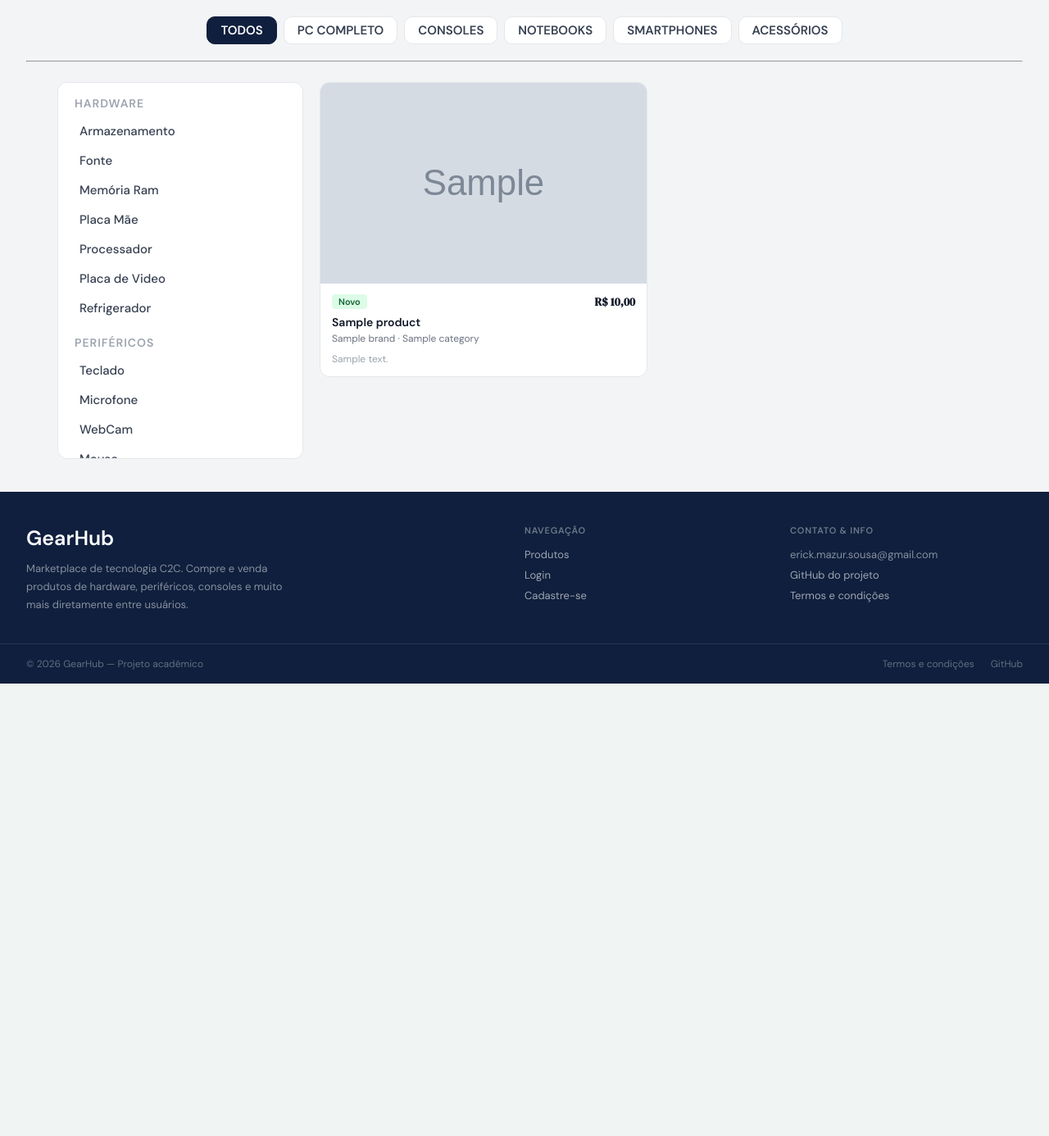
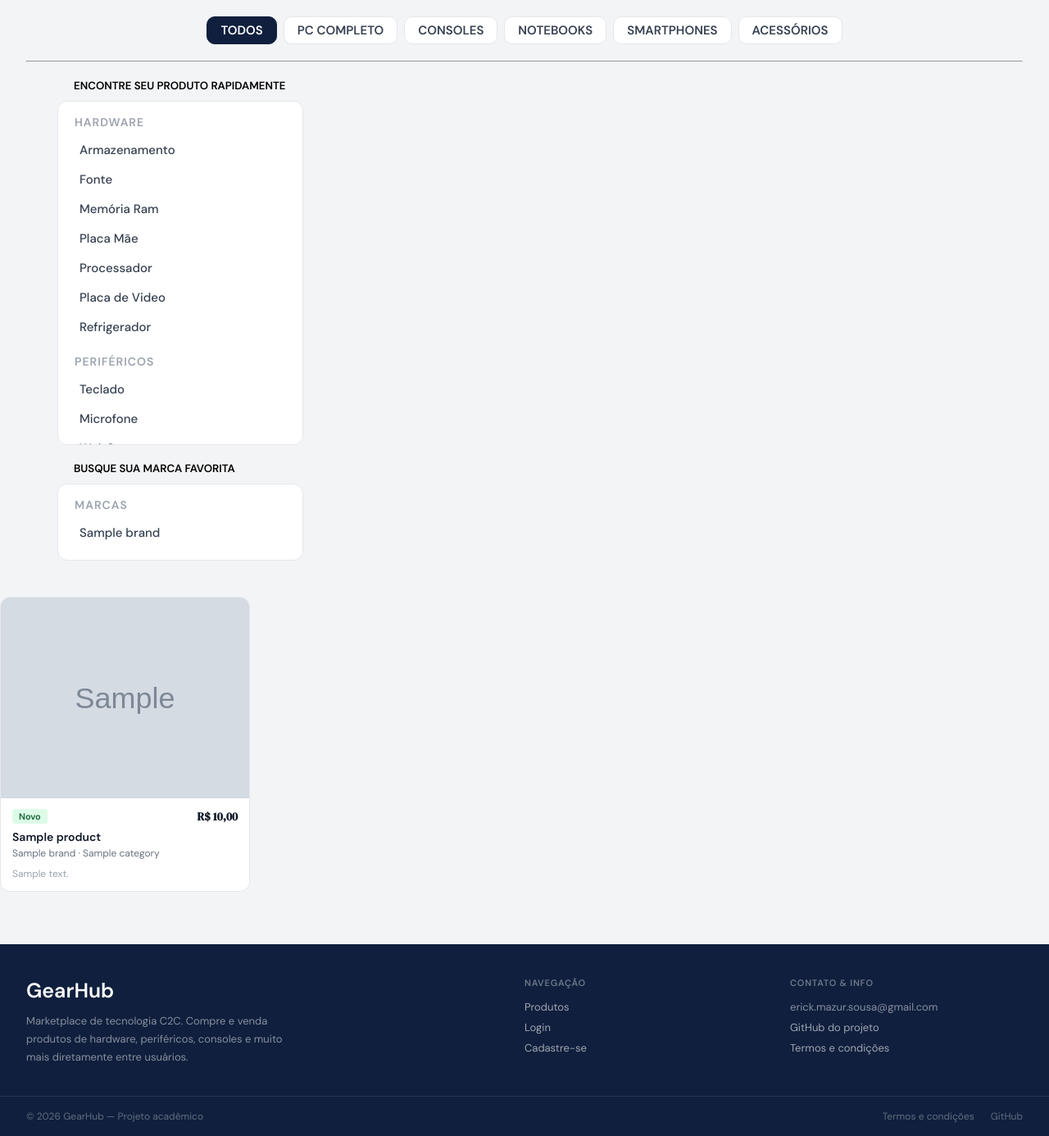
Before and after one commit to ErickMazur29/Gear-Hub, a Django app: page / in a window 1280 px wide. Shown: the part 80-1466 px from the top of the page at 82% size. Before the commit the page ends 914 px from the top, so only its background shows below. Run offline with Django 5.2, Linux system fonts and the light colour scheme; tables that the repository leaves empty hold one stand-in row (values such as "Sample post"); grey boxes marked "Sample" are stand-in pictures.

Commit message:
informações de suporte + sidebar funcional

```diff
--- a/products/static/products/css/products.css
+++ b/products/static/products/css/products.css
@@ -59,6 +59,11 @@ hr {
 }
 
 /* ── Sidebar ──────────────────────────────────────────────── */
+
+.title-sidebar{
+  margin: 20px 20px 0px 20px;
+}
+
 .sidebar {
   width: 300px;
   flex-shrink: 0;
@@ -67,8 +72,8 @@ hr {
   border-radius: 12px;
   padding: 16px;
   position: sticky;
-  margin-top: 24px;
-  max-height: calc(70vh - 100px);
+  margin-top: 10px;
+  max-height: calc(65vh - 100px);
   overflow-y: auto;
 }
 
--- a/products/templates/products.html
+++ b/products/templates/products.html
@@ -41,6 +41,10 @@
 
 
     <div class="page-layout">
+
+        <section>
+
+        <div class="title-sidebar"><h5>ENCONTRE SEU PRODUTO RAPIDAMENTE</h5></div>
         <div class="sidebar">
             <!-- Hardware section -->
             <p class="nav-group-label">Hardware</p>
@@ -107,16 +111,16 @@
             <!-- Consoles section -->
             <p class="nav-group-label">Consoles</p>
             <div class="navigation">
-                <a href="{% url 'products_list' %}?brand=Playstation"
-                class="nav-btn {% if request.GET.brand == 'Playstation' %}active{% endif %}">
+                <a href="{% url 'products_list' %}?brand=Playstation&category=Console"
+                class="nav-btn {% if request.GET.brand == 'Playstation' and request.GET.category == 'Console' %}active{% endif %}">
                 Playstation
                 </a>
-                <a href="{% url 'products_list' %}?brand=XBOX"
-                    class="nav-btn {% if request.GET.brand == 'XBOX' %}active{% endif %}">
+                <a href="{% url 'products_list' %}?brand=XBOX&category=Console"
+                    class="nav-btn {% if request.GET.brand == 'XBOX' and request.GET.category == 'Console' %}active{% endif %}">
                     XBOX
                 </a>
-                <a href="{% url 'products_list' %}?brand=Nintendo"
-                    class="nav-btn {% if request.GET.brand == 'Nintendo' %}active{% endif %}">
+                <a href="{% url 'products_list' %}?brand=Nintendo&category=Console"
+                    class="nav-btn {% if request.GET.brand == 'Nintendo' and request.GET.category == 'Console' %}active{% endif %}">
                     Nintendo
                 </a>
 
@@ -139,24 +143,24 @@
             <!-- Notebooks Section section -->
             <p class="nav-group-label">Notebooks</p>
             <div class="navigation">
-                <a href="{% url 'products_list' %}?brand=Acer"
-                    class="nav-btn {% if request.GET.brand == 'Acer' %}active{% endif %}">
+                <a href="{% url 'products_list' %}?brand=Acer&category=Notebook"
+                    class="nav-btn {% if request.GET.brand == 'Acer' and request.GET.get.category == 'Notebook' %}active{% endif %}">
                     Acer
                 </a>
-                <a href="{% url 'products_list' %}?brand=Lenovo"
-                    class="nav-btn {% if request.GET.brand == 'Lenovo' %}active{% endif %}">
+                <a href="{% url 'products_list' %}?brand=Lenovo&category=Notebook"
+                    class="nav-btn {% if request.GET.brand == 'Lenovo' and request.GET.get.category == 'Notebook' %}active{% endif %}">
                     Lenovo
                 </a>
-                <a href="{% url 'products_list' %}?brand=HP"
-                    class="nav-btn {% if request.GET.brand == 'HP' %}active{% endif %}">
+                <a href="{% url 'products_list' %}?brand=HP&category=Notebook"
+                    class="nav-btn {% if request.GET.brand == 'HP' and request.GET.get.category == 'Notebook' %}active{% endif %}">
                     HP
                 </a>
-                <a href="{% url 'products_list' %}?brand=Asus"
-                    class="nav-btn {% if request.GET.brand == 'Asus' %}active{% endif %}">
+                <a href="{% url 'products_list' %}?brand=Asus&category=Notebook"
+                    class="nav-btn {% if request.GET.brand == 'Asus' and request.GET.get.category == 'Notebook' %}active{% endif %}">
                     Asus
                 </a>
-                <a href="{% url 'products_list' %}?brand=Dell"
-                    class="nav-btn {% if request.GET.brand == 'Dell' %}active{% endif %}">
+                <a href="{% url 'products_list' %}?brand=Dell&category=Notebook"
+                    class="nav-btn {% if request.GET.brand == 'Dell' and request.GET.get.category == 'Notebook' %}active{% endif %}">
                     Dell
                 </a>
                 <a href="{% url 'products_list' %}?brand=Apple&category=Notebook"
@@ -169,6 +173,22 @@
                 </a>
 
             </div>
+        </div>
+
+        <div class="title-sidebar"><h5>BUSQUE SUA MARCA FAVORITA</h5></div>
+        <div class="sidebar">
+            <!-- Brands section -->
+            <p class="nav-group-label">MARCAS</p>
+            {% for brands in brand %}
+            <div class="navigation">
+                <a href="{% url 'products_list' %}?brand={{ brands.name }}"
+                    class="nav-btn {% if request.GET.brand == '{{ brands.name }}' %}active{% endif %}">
+                    {{ brands.name }}
+                </a>
+            {% endfor %}
+            </div>
+        </div>
+        </section>
         </div>
 
         {% if products %}
--- a/products/views.py
+++ b/products/views.py
@@ -1,6 +1,6 @@
 from django.shortcuts import render
 from django.views.generic import ListView, CreateView, DetailView, DeleteView, UpdateView
-from products.models import Products
+from products.models import Products, Brand, Category
 from products.forms import NewProductForm
 from django.urls import reverse_lazy
 from django.contrib.auth.decorators import login_required
@@ -41,6 +41,12 @@ class ProductsList(ListView):
             )
 
         return queryset.distinct()
+
+    def get_context_data(self, **kwargs):
+        context = super().get_context_data(**kwargs)
+        context['brand'] = Brand.objects.all()
+        context['category'] = Category.objects.all()
+        return context
 
 
 @method_decorator(login_required(login_url='login'), name='dispatch')
--- a/requirements.txt
+++ b/requirements.txt
@@ -1 +1,5 @@
-pillow
+asgiref==3.11.1
+Django==6.0.6
+pillow==12.2.0
+psycopg2==2.9.12
+sqlparse==0.5.5
```
Also changed, not shown: products/static/products/css/new_product.css (+19 -0 lines), products/templates/new_product.html (+20 -13 lines).
